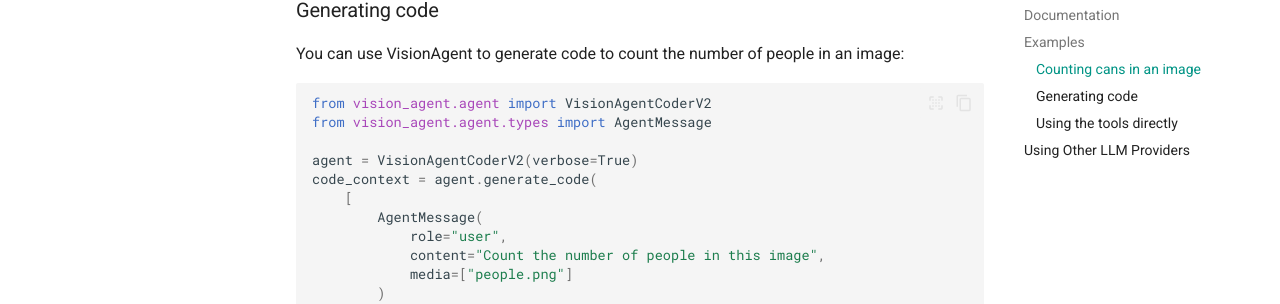
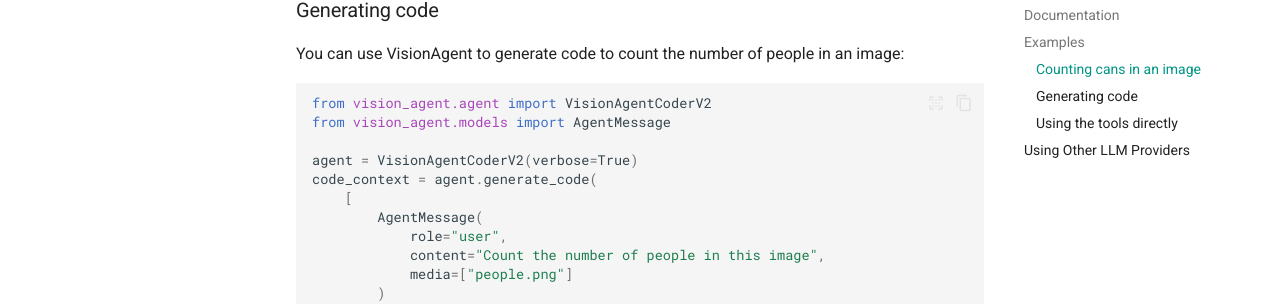
Before and after one commit to landing-ai/vision-agent, an MkDocs documentation site: the page built from docs/index.md, in a window 1280 px wide and 900 px high, scrolled down 823 px. Shown: the part 147-451 px from the top of the window. Built offline with MkDocs 1.6.1 and Material for MkDocs 9.7.7, drawn with Linux system fonts in a browser that asks for light colours; comment, search, counter and statistics services are not loaded.

````diff
--- a/docs/index.md
+++ b/docs/index.md
@@ -27,7 +27,7 @@ You can run VisionAgent in a local Jupyter Notebook [Counting cans in an image](
 You can use VisionAgent to generate code to count the number of people in an image:
 ```python
 from vision_agent.agent import VisionAgentCoderV2
-from vision_agent.agent.types import AgentMessage
+from vision_agent.models import AgentMessage
 
 agent = VisionAgentCoderV2(verbose=True)
 code_context = agent.generate_code(
````
Also changed, not shown: README.md (+1 -1 lines).
